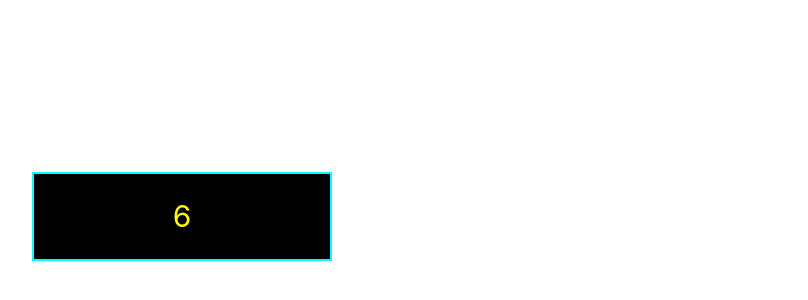
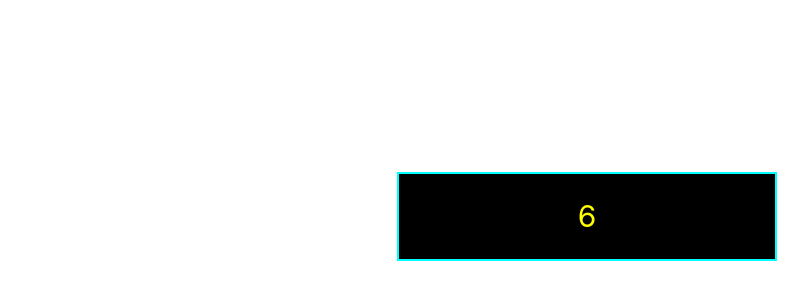
Before and after one commit to THILACK-BANDARU/B32WE_CALLBACKHELL, a plain HTML site: page index.html in a window 1280 px wide. Shown: the part 28-328 px from the top of the page, without its empty margins (53-861 px from the left). Drawn offline with nearby package versions, Linux system fonts and the light colour scheme.

Commit message:
Update index.html

```diff
--- a/index.html
+++ b/index.html
@@ -10,9 +10,10 @@
 </head>
 <body>
     <div class="container">
-        <div id="counter" class="counter"></div>
+        <div class="row">
+            <div id="counter" class="counter offset-4 col-4"></div>
+        </div>
     </div>
     <script src="callbackhell.js"></script>
-    <!-- <script src="script.js"></script> -->
 </body>
 </html>
```
